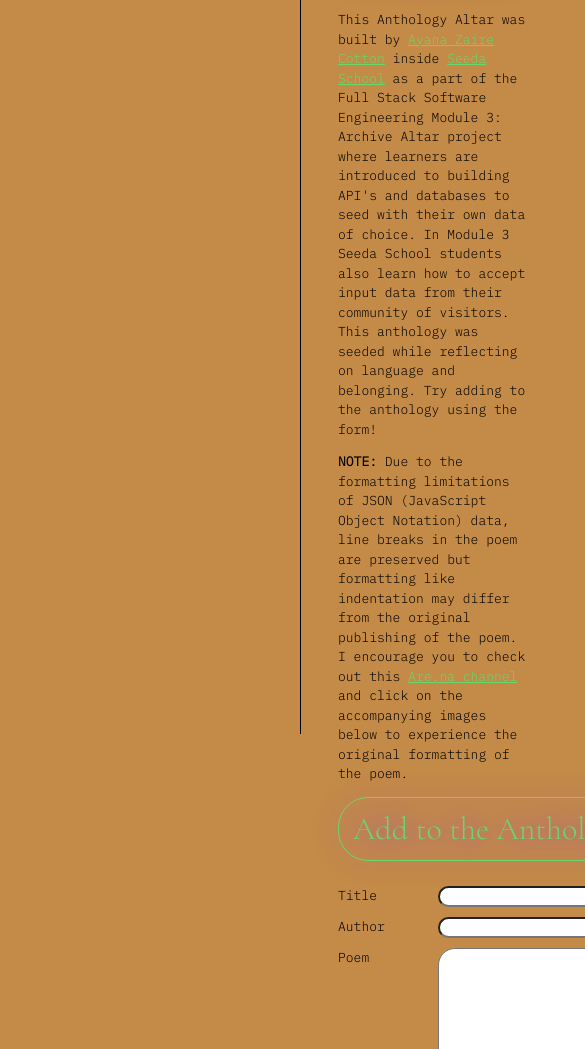
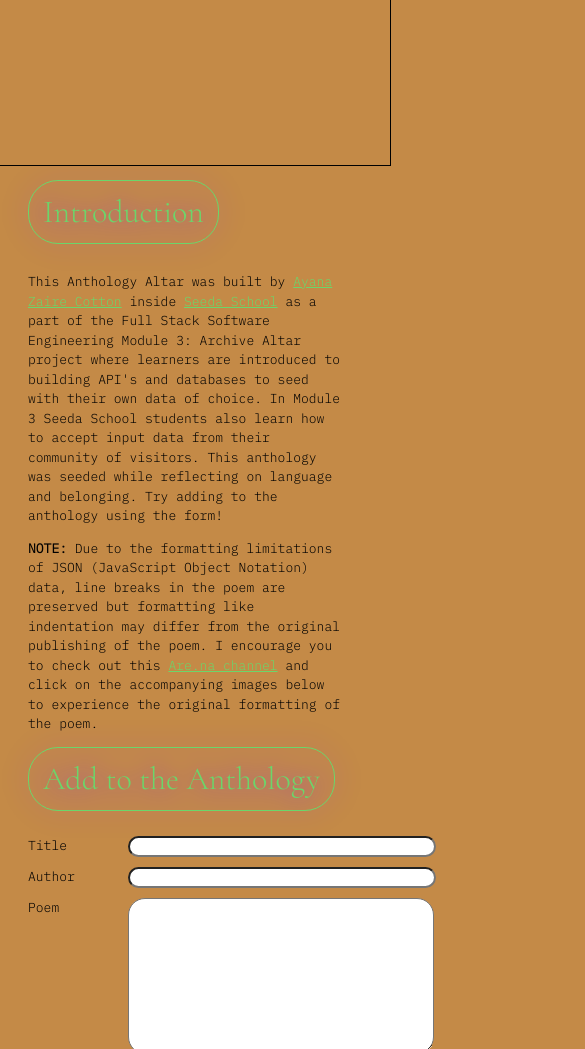
Before and after one commit to AyanaZaire/anthology-altar-demo, a website: page views/index.html in a window 390 px wide. Shown: the part 110-1159 px from the top of the page, 585 px wide, since content can reach past the window. Drawn offline with nearby package versions, Linux system fonts and the light colour scheme; files that its build step writes are made by us from their sources; no server answers; files whose address does not match are found by name.

Commit message:
added media rule

```diff
--- a/public/styles.css
+++ b/public/styles.css
@@ -160,3 +160,44 @@ header {
 .data-section p {
     white-space: pre-line;
 }
+
+@media only screen and (max-width: 480px) {
+    .navbar ul {
+        height: 200px;
+    }
+
+    .navbar {
+        background-color: #C48A47;
+        width: 100%;
+        max-height: 275px;
+        z-index: 1;
+        border-bottom: 1px solid;
+    }
+
+    .intro-section {
+        margin-top: 270px;
+    }
+
+    #data-sections, .intro-section {
+        margin-left: 0px;
+    }
+
+    .flex-container {
+        flex-direction: row;
+    }
+
+    input, textarea {
+        margin-bottom: 10px;
+        width: 300px;
+        border-radius: 17px;
+    }
+
+    input[type="submit"] {
+          width: 410px;
+    }
+
+    .poet-image {
+        margin-top: 10px;
+        width: 370px;
+    }
+}
```
